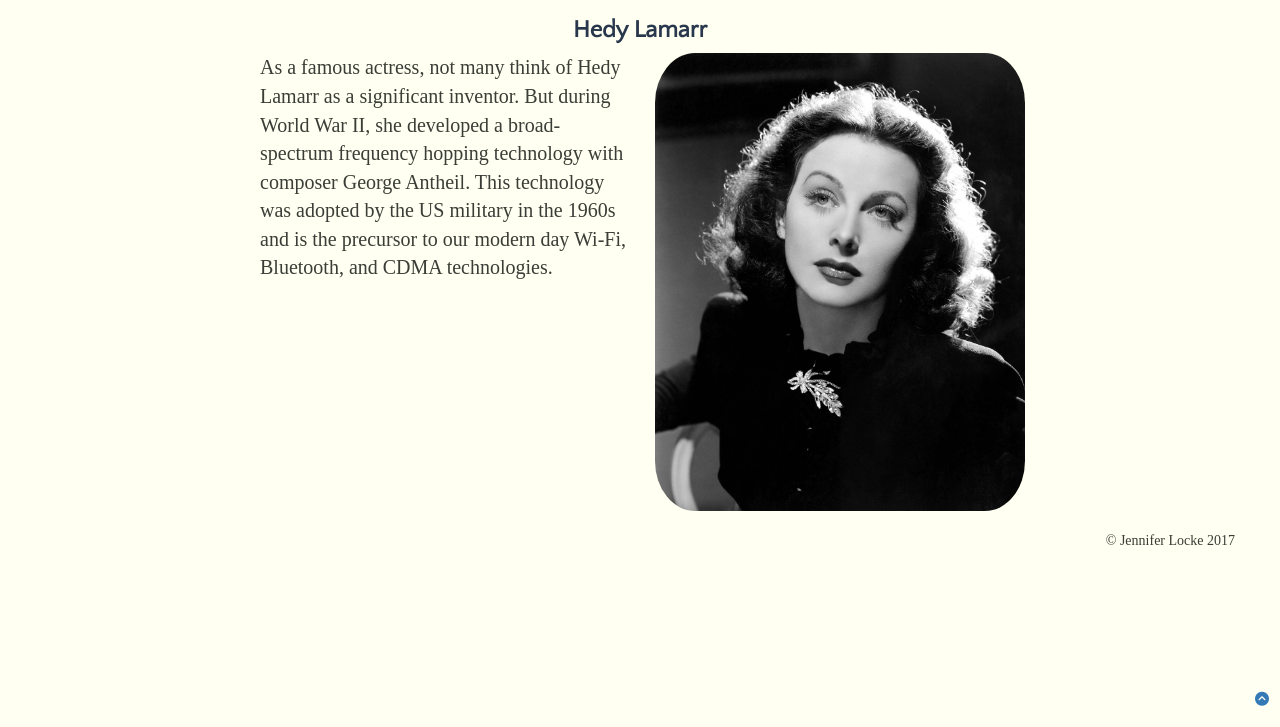
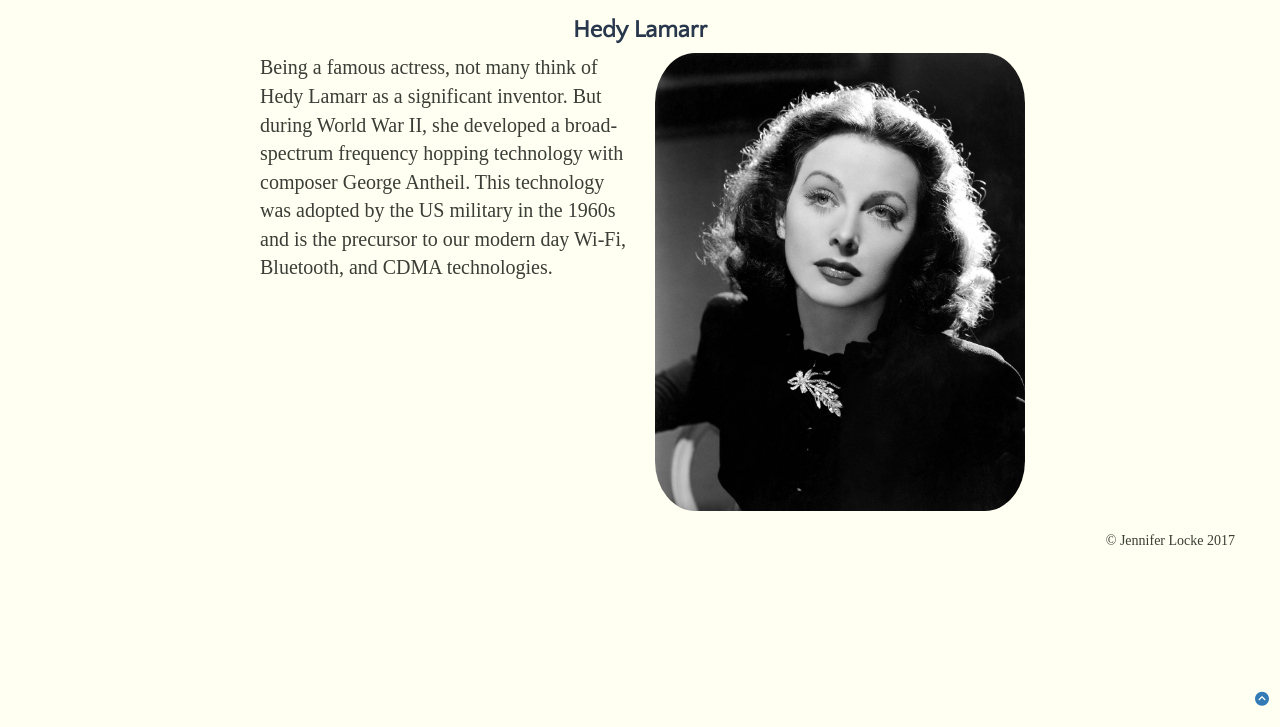
Before and after one commit to jnnfrlocke/women_in_computing, a plain HTML site: page hedy.html in a window 1280 px wide. Shown: the part 73-800 px from the top of the page. Drawn offline with nearby package versions, Linux system fonts and the light colour scheme; a web font is replaced by a local one.

```diff
--- a/hedy.html
+++ b/hedy.html
@@ -40,7 +40,7 @@
     <section id="maintxt">
         <h2>Hedy Lamarr</h2>
         <div id="main_content_block">
-            <p id="description">As a famous actress, not many think of Hedy Lamarr as a significant inventor. But during World War II, she developed a broad-spectrum frequency hopping technology with composer George Antheil. This technology was adopted by the US military
+            <p id="description">Being a famous actress, not many think of Hedy Lamarr as a significant inventor. But during World War II, she developed a broad-spectrum frequency hopping technology with composer George Antheil. This technology was adopted by the US military
                 in the 1960s and is the precursor to our modern day Wi-Fi, Bluetooth, and CDMA technologies.</p>
             <img src="img/hedy.jpg" alt="Hedy Lamarr">
         </div>
```
